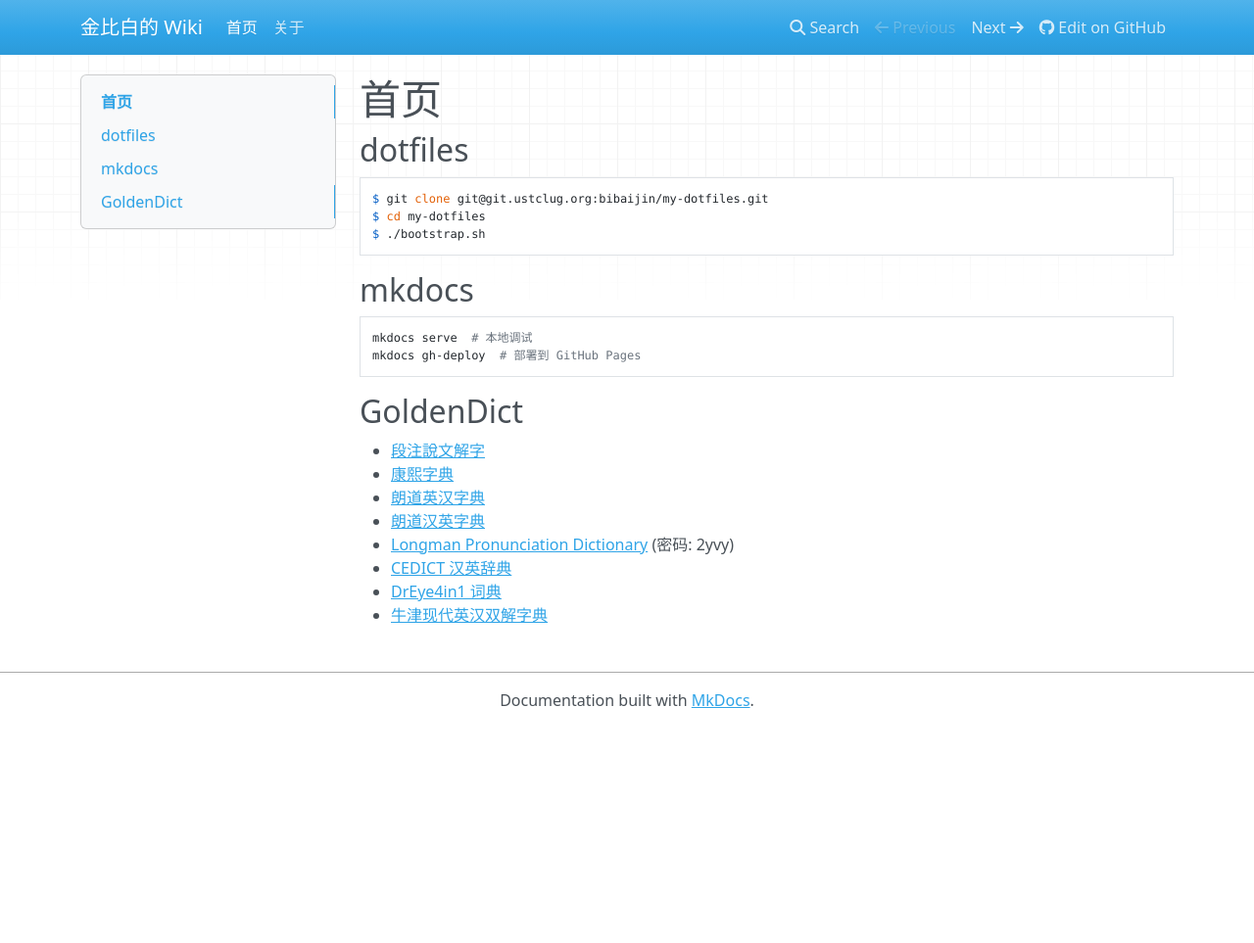
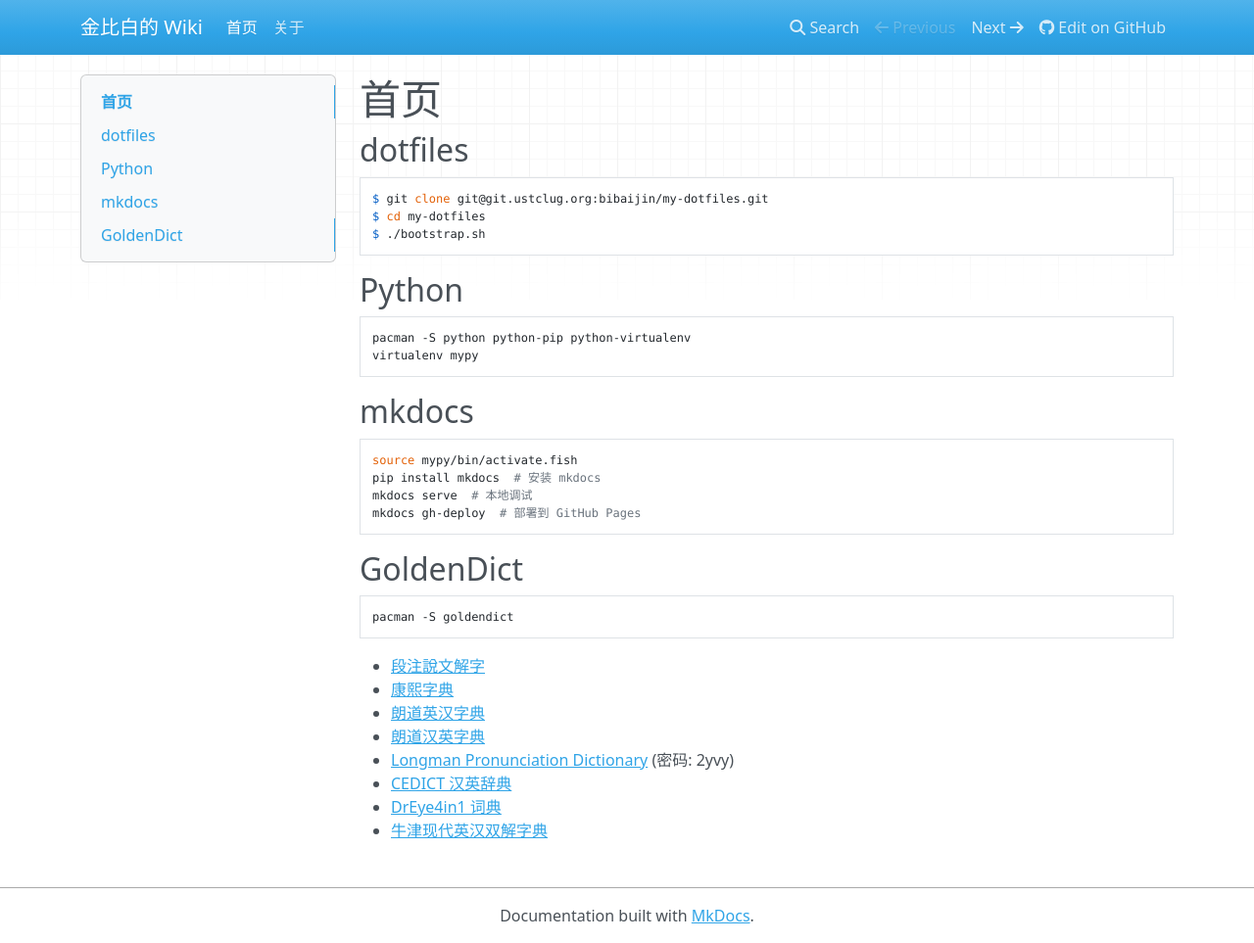
Before and after one commit to bibaijin/wiki, an MkDocs documentation site: the page built from docs/index.md, in a window 1280 px wide and 963 px high. Shown: the whole window at 98% size. Built offline with MkDocs 1.6.1, drawn with Linux system fonts in a browser that asks for light colours; nearby versions of some CDN libraries; old or Windows-style settings are respelled for this version of MkDocs.

Commit message:
add python

````diff
--- a/docs/index.md
+++ b/docs/index.md
@@ -8,14 +8,27 @@ $ cd my-dotfiles
 $ ./bootstrap.sh
 ```
 
+## Python
+
+```
+pacman -S python python-pip python-virtualenv
+virtualenv mypy
+```
+
 ## mkdocs
 
 ```
+source mypy/bin/activate.fish
+pip install mkdocs  # 安装 mkdocs
 mkdocs serve  # 本地调试
 mkdocs gh-deploy  # 部署到 GitHub Pages
 ```
 
 ## GoldenDict
+
+```
+pacman -S goldendict
+```
 
 - [段注說文解字](http://download.huzheng.org/zh_CN/)
 - [康熙字典](http://download.huzheng.org/zh_CN/)
````
